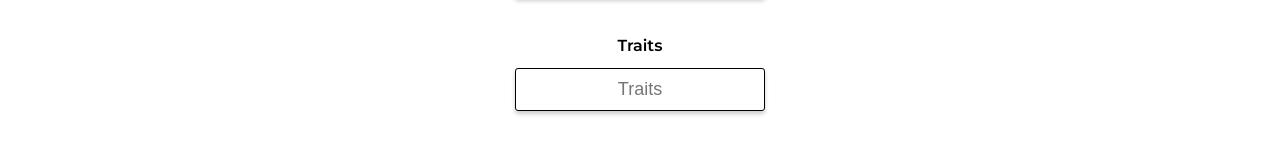
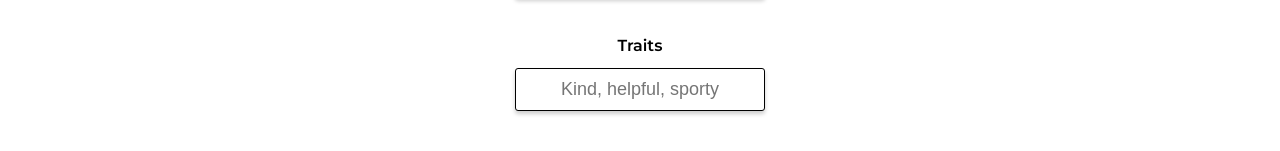
Before and after one commit to CaptainMorgan1992/Friendify, a React (Vite) app in the folder client/: page /addfriend in a window 1280 px wide. Shown: the part 404-555 px from the top of the page. Built offline with nearby package versions, Linux system fonts and the light colour scheme; no server answers; some icons are missing.

Commit message:
Added functionality to traits and only admin permission to add friend

```diff
--- a/client/src/components/AddFriendComponent.jsx
+++ b/client/src/components/AddFriendComponent.jsx
@@ -5,7 +5,7 @@ import "../styles/registerfriend.css"
 
 export default function () {
     const {registerFriend} = useContext(GlobalContext)
-    const [traits, setTrait] = useState("")
+    const [traits, setTraits] = useState("")
     const [name, setName] = useState("");
     const [age, setAge] = useState("");
     const [price, setPrice] = useState("");
@@ -15,7 +15,7 @@ export default function () {
 
     const postFriend = (e) => {
         e.preventDefault()
-        if (!name || !age || !price || !picture || !city) {
+        if ( !traits || !name || !age || !price || !picture || !city) {
             return console.log('Fields cannot be empty!');
         }
         registerFriend(traits, name, age, price, picture, city)
@@ -24,7 +24,7 @@ export default function () {
 
 
     function ShowConfirmation () {
-        if (name, age, price, picture, city) {
+        if (traits, name, age, price, picture, city) {
             return <p id={"confirmation-text"}>Your friend has successfully been added to our database</p>
         }
         else return <p id={"confirmation-text"}>You must fill in all details before you can add a friend</p>
@@ -43,7 +43,7 @@ export default function () {
                        onChange={e => setName(e.target.value)}/>
 
                 <h4 className={"h4-addfriend"}>Traits</h4>
-                <input placeholder={'Traits'}
+                <input placeholder={'Kind, helpful, sporty'}
                        type={'traits'}
                        value={traits}
                        onChange={e => setTraits(e.target.value)}/>
--- a/client/src/components/Friends.jsx
+++ b/client/src/components/Friends.jsx
@@ -14,7 +14,7 @@ export default function (){
     return <div id={"friend-card-wrapper"}>
 
         {
-            friends.splice(0,3).map(friend => <FriendCard details={friend} key={friend.id}/>)//Ask about friends ID
+            friends.map(friend => <FriendCard details={friend} key={friend.id}/>)//Ask about friends ID
 
         }
     </div>
--- a/client/src/components/navigation.jsx
+++ b/client/src/components/navigation.jsx
@@ -35,7 +35,7 @@ export default function (){
     }
 
     function ShowAddFriendButton() {
-        if (auth.loggedIn === true) {
+        if (auth.loggedIn === true && auth.email === "johnnyjohnson@example.com") {
             return <Link to="/addfriend">
              <AddFriendButton/>
             </Link>
```
